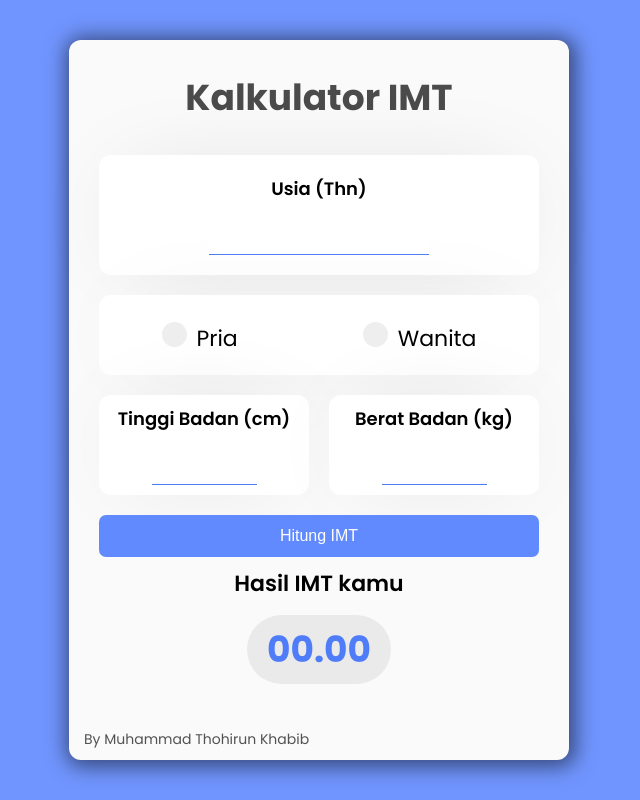
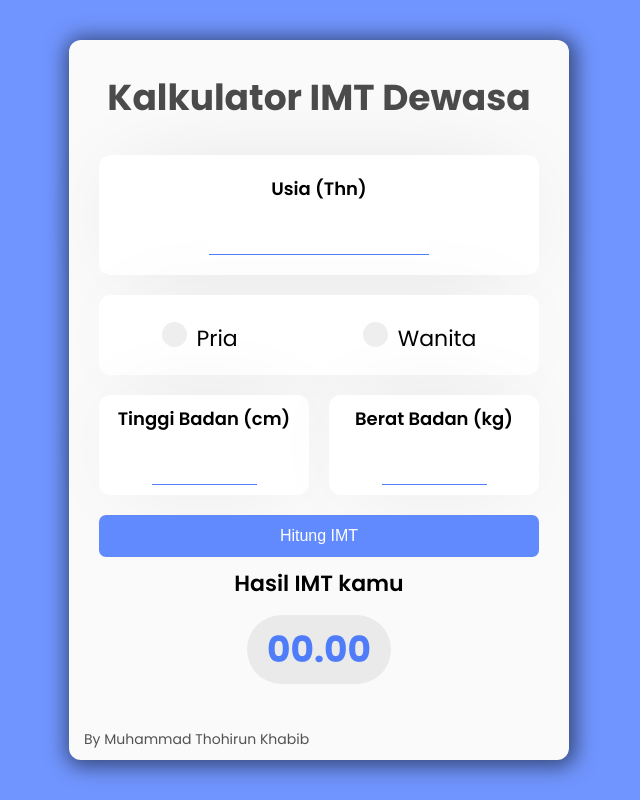
Before and after one commit to habibip2/KalkIMTDewasa, a plain HTML site: page index.html in a window 1280 px wide. Shown: the whole page, without its empty margins (321-961 px from the left). Drawn offline with Linux system fonts and the light colour scheme.

Commit message:
Update index.html

```diff
--- a/index.html
+++ b/index.html
@@ -12,7 +12,7 @@
 
     <div class="container">
         <div class="box">
-          <h1>Kalkulator IMT</h1>
+          <h1>Kalkulator IMT Dewasa</h1>
           <div class="content">
 
 
```
